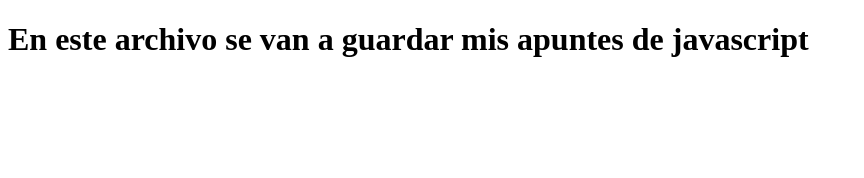
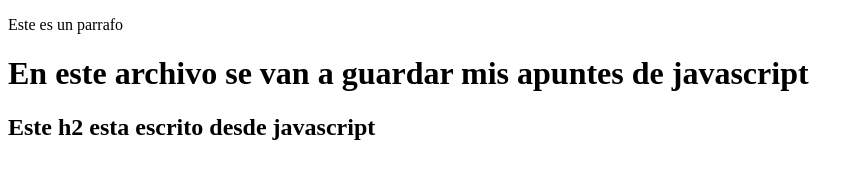
Before and after one commit to maximilianoLujan/Javascript, a plain HTML site: page Mis Apuntes/index.html in a window 1280 px wide. Shown: the whole page, without its empty margins (0-864 px from the left). Drawn offline with Linux system fonts and the light colour scheme.

Commit message:
Aprendiendo el recorrido del DOM

```diff
--- a/Mis Apuntes/index.html
+++ b/Mis Apuntes/index.html
@@ -4,10 +4,11 @@
     <meta charset="UTF-8">
     <meta http-equiv="X-UA-Compatible" content="IE=edge">
     <meta name="viewport" content="width=device-width, initial-scale=1.0">
-    <script src="index.js"></script>
     <title>Document</title>
 </head>
 <body>
-    <h1>En este archivo se van a guardar mis apuntes de javascript</h1>
+    <p id="parr">Este es un parrafo</p>
+    <h1 class="mitxt">En este archivo se van a guardar mis apuntes de javascript</h1>
 </body>
+<script src="index.js"></script>
 </html>
--- a/Mis Apuntes/index.js
+++ b/Mis Apuntes/index.js
@@ -103,8 +103,8 @@ objeto1 = null;
 const iterable = [3,6,4,12];
 const iterador = iterable[Symbol.iterator]();
 
-console.log(iterable);
-console.log(iterador);
+//console.log(iterable);
+//console.log(iterador);
 //console.log(iterador.next());
 //console.log(iterador.next());
 //console.log(iterador.next());
@@ -112,6 +112,58 @@ console.log(iterador);
 
 let next = iterador.next();
 while(!next.done){
-    console.log(next.value)
+    //console.log(next.value)
     next = iterador.next();
 }
+
+
+
+
+//A partir de aca seran los apuntes sobre el DOM (Modificando el Document)
+document.write("<h2>Este h2 esta escrito desde javascript</h2>");
+/*Elementos del Dom*/
+//document.getElementById()
+//document.querySelector() un selector cualquiera
+//document.querySelectorAll()
+
+/*Obtener y modificar atributos*/
+//document.documentElement.lang;
+//document.documentElement.getAttribute("lang"); Forma correcta
+//document.documentElement.lang = "es";
+//document.documentElement.setAttribute("lang","es");
+//document.documentElement.hasAttribute("lang");
+//document.documentElement.removeAttribute("lang");
+
+/*Estilos*/
+//document.documentElement.style.backgroundColor;
+//document.documentElement.getAttribute("style");
+//
+const miTexto = document.querySelector("h1")
+//console.log(window.getComputedStyle(miTexto));
+//console.log(miTexto.setAttribute("color","aqua"))
+//miTexto.style.setProperty("color","red");
+//miTexto.style.setProperty("background-color","blue");
+//miTexto.style.backgroundColor = "blue";
+
+/*variables css o Custom Properties*/
+
+/* Clases CSS */
+//console.log(miTexto)
+//console.log(miTexto.className);
+//console.log(miTexto.classList);
+//miTexto.classList.add();
+//miTexto.classList.contains()
+//miTexto.classList.remove()
+//miTexto.classList.toggle(); ---> Si existe la clase la borra y si no existe la agrega
+//
+//miTexto.classList.replace("","") --->Remplaza la clase por otra
+
+/* Texto y HTML */
+//const $miidDOM = document.getElementById("parr");
+//console.log($miidDOM);
+//$miidDOM.innerHTML = "<br><p>Este es otro texto<p/>"
+//$miidDOM.textContent = "<br>Esto es test content";
+//$miidDOM.outerHTML = "<br><p>Este es otro texto<p/><br>"
+
+
+/* DOM Traversing (Recorriendo el DOM) */
```
